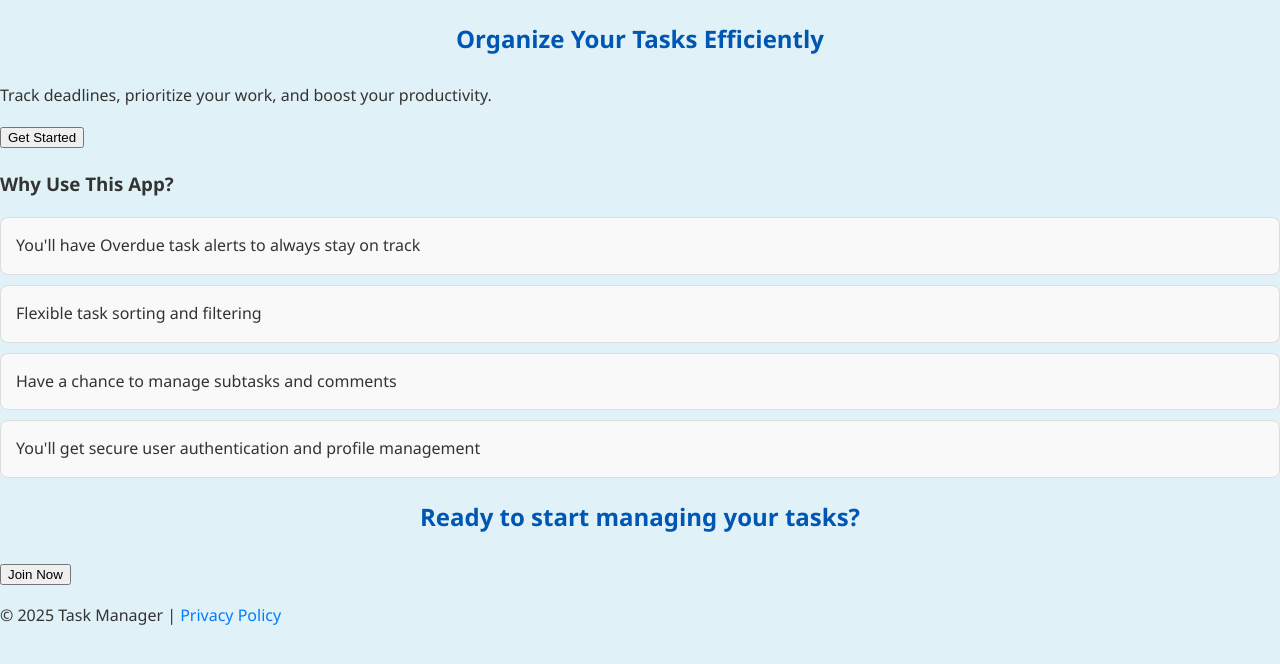
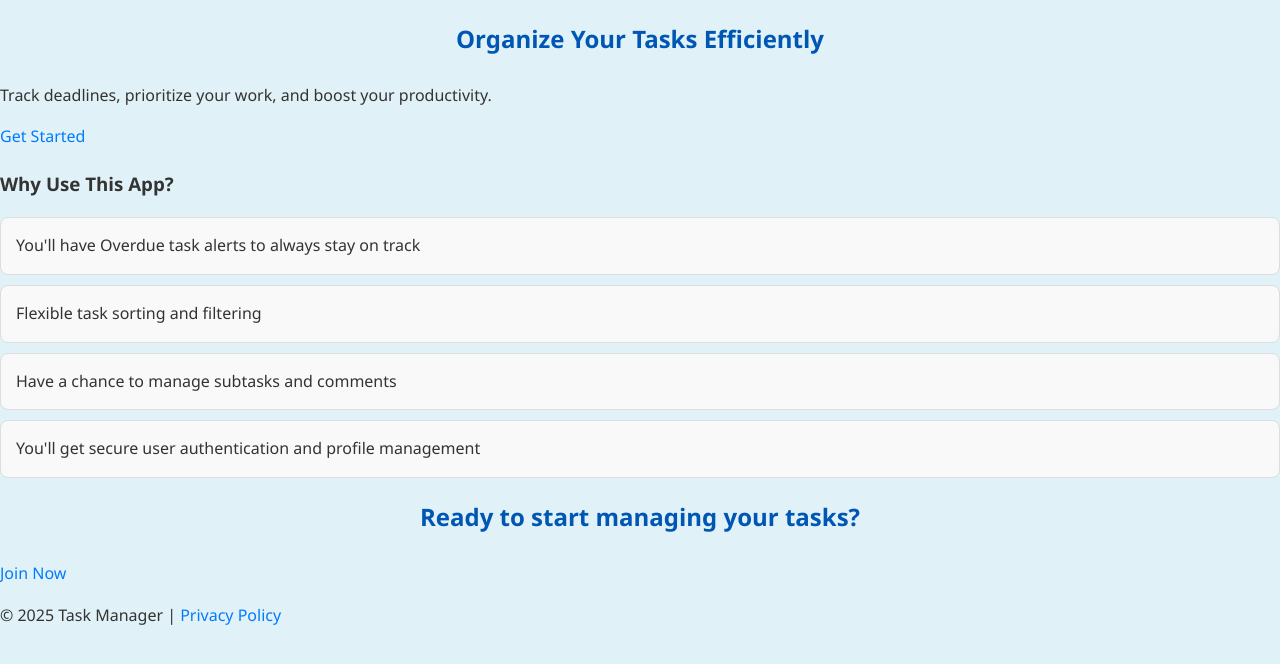
Before and after one commit to catediana/Task_manager, a Django app: page / in a window 1280 px wide. Shown: the part 26-690 px from the top of the page. Run offline with Django 5.2, Linux system fonts and the light colour scheme; some libraries are stand-ins or nearby versions.

Commit message:
modifide my template files ans adjust the frontend style also

```diff
--- a/tasks/templates/tasks/dashboard.html
+++ b/tasks/templates/tasks/dashboard.html
@@ -41,8 +41,8 @@
         </div>
 
         <div class="quick-actions">
-            <a href="{% url 'add_task' %}" class="btn-secondary"><button type="submit">Add New Task</button></a>
-            <a href="{% url 'add_category' %}" class="btn-secondary"><button type="submit"> Add New Category</button></a>
+            <a href="{% url 'add_task' %}" class="btn-secondary">Add New Task</a>
+            <a href="{% url 'add_category' %}" class="btn-secondary"> Add New Category</a>
         </div>
     </section>
 
--- a/tasks/templates/tasks/home.html
+++ b/tasks/templates/tasks/home.html
@@ -5,7 +5,7 @@
     <section class="hero">
         <h2>Organize Your Tasks Efficiently</h2>
         <p>Track deadlines, prioritize your work, and boost your productivity.</p>
-        <a href="{% url 'register' %}" class="btn-secondary"><button type="submit">Get Started</button></a>
+        <a href="{% url 'register' %}" class="btn-secondary">Get Started</a>
     </section>
 
     <section>
@@ -22,6 +22,6 @@
 
     <section class="glass-panel">
         <h2>Ready to start managing your tasks?</h2>
-        <a href="{% url 'register' %}" class="btn-secondary"><button type="submit">Join Now</button></a>
+        <a href="{% url 'register' %}" class="btn-secondary">Join Now</a>
     </section>
 {% endblock %}
--- a/tasks/templates/tasks/login.html
+++ b/tasks/templates/tasks/login.html
@@ -25,7 +25,7 @@
             <a href="#">Forgot Password?</a>
         </p>
         <p class="auth-link">
-            Don't have an account? <a href="{% url 'register' %}"><button type="submit">Register Now</button></a>
+            Don't have an account? <a href="{% url 'register' %}">Register now</a>
         </p>
     </div>
 </div>
--- a/tasks/templates/tasks/register.html
+++ b/tasks/templates/tasks/register.html
@@ -30,7 +30,7 @@
         </form>
         <p class="message" id="result"></p>
         <p class="auth-link">
-            Already have an account? <a href="{% url 'login' %}"><button type="submit">Login Here</button></a>
+            Already have an account? <a href="{% url 'login' %}">Login here</a>
         </p>
     </div>
 </div>
```
Also changed, not shown: 1 other file.
